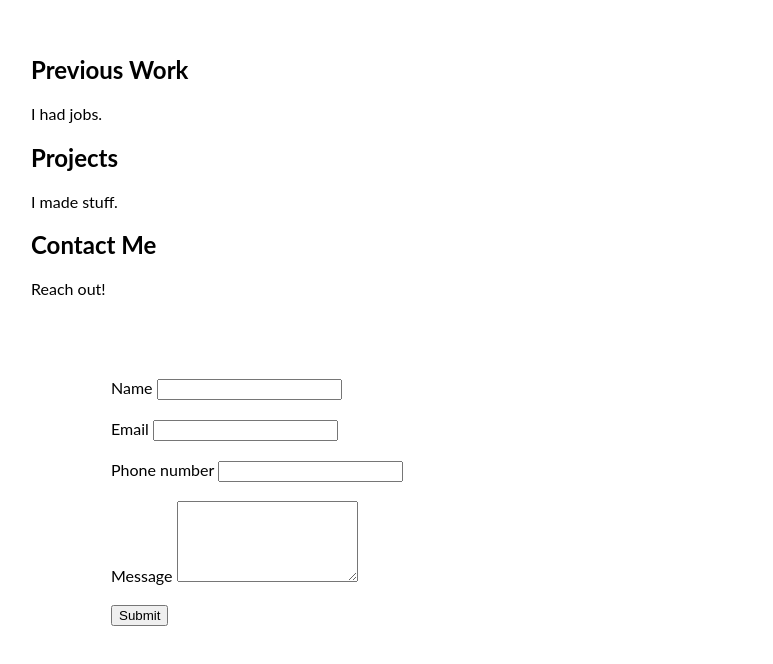
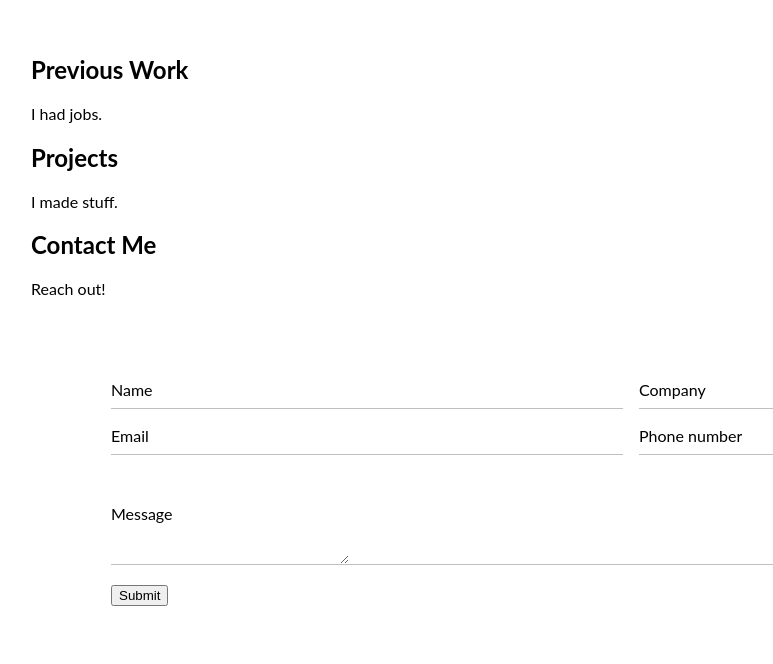
Before and after one commit to Tlabting/Tlabting.github.io, a plain HTML site: page index.html in a window 1280 px wide. Shown: the part 854-1518 px from the top of the page, without its empty margins (9-782 px from the left). Drawn offline with Linux system fonts and the light colour scheme; files whose address does not match are found by name.

Commit message:
Styling the Contact Form. Grid with two columns, message spans 2 columns. removed border of text field.

```diff
--- /dev/null
+++ b/css/form.css
@@ -0,0 +1,27 @@
+.form-grid {
+  display: grid;
+  grid-template-columns: 1fr 1fr;
+  column-gap: 1em;
+  row-gap: 1em;
+}
+
+.form-grid div {
+  display: flex;
+  align-items: center;
+  border-bottom: 1px solid rgb(194, 190, 190);
+}
+
+.grid-item-full {
+  grid-column: span 2;
+}
+
+.form-grid label {
+  margin-bottom: 0.5em;
+}
+
+.form-grid input,
+.form-grid textarea {
+  border: none;
+  padding: 0.5em;
+  font-family: inherit;
+}
--- a/index.html
+++ b/index.html
@@ -7,6 +7,7 @@
     <link rel="stylesheet" href="css/global.css" />
     <link rel="stylesheet" href="css/header.css" />
     <link rel="stylesheet" href="css/about.css" />
+    <link rel="stylesheet" href="css/form.css" />
     <link rel="icon" type="image/svg+xml" href="img/TL.svg" />
     <title>Teresa LaBolle - Software Engineering Student</title>
   </head>
@@ -94,17 +95,18 @@
                 <label for="name">Name</label>
                 <input type="text" id="name" required />
               </div>
-              <br />
+              <div class="grid-item">
+                <label for="company">Company</label>
+                <input type="text" id="company" />
+              </div>
               <div class="grid-item">
                 <label for="email">Email</label>
                 <input type="text" id="email" required />
               </div>
-              <br />
               <div class="grid-item">
                 <label for="phone number">Phone number</label>
                 <input type="text" id="phone number" required />
               </div>
-              <br />
               <div class="grid-item-full">
                 <label for="message">Message</label>
                 <textarea id="message" rows="5" required></textarea>
```
